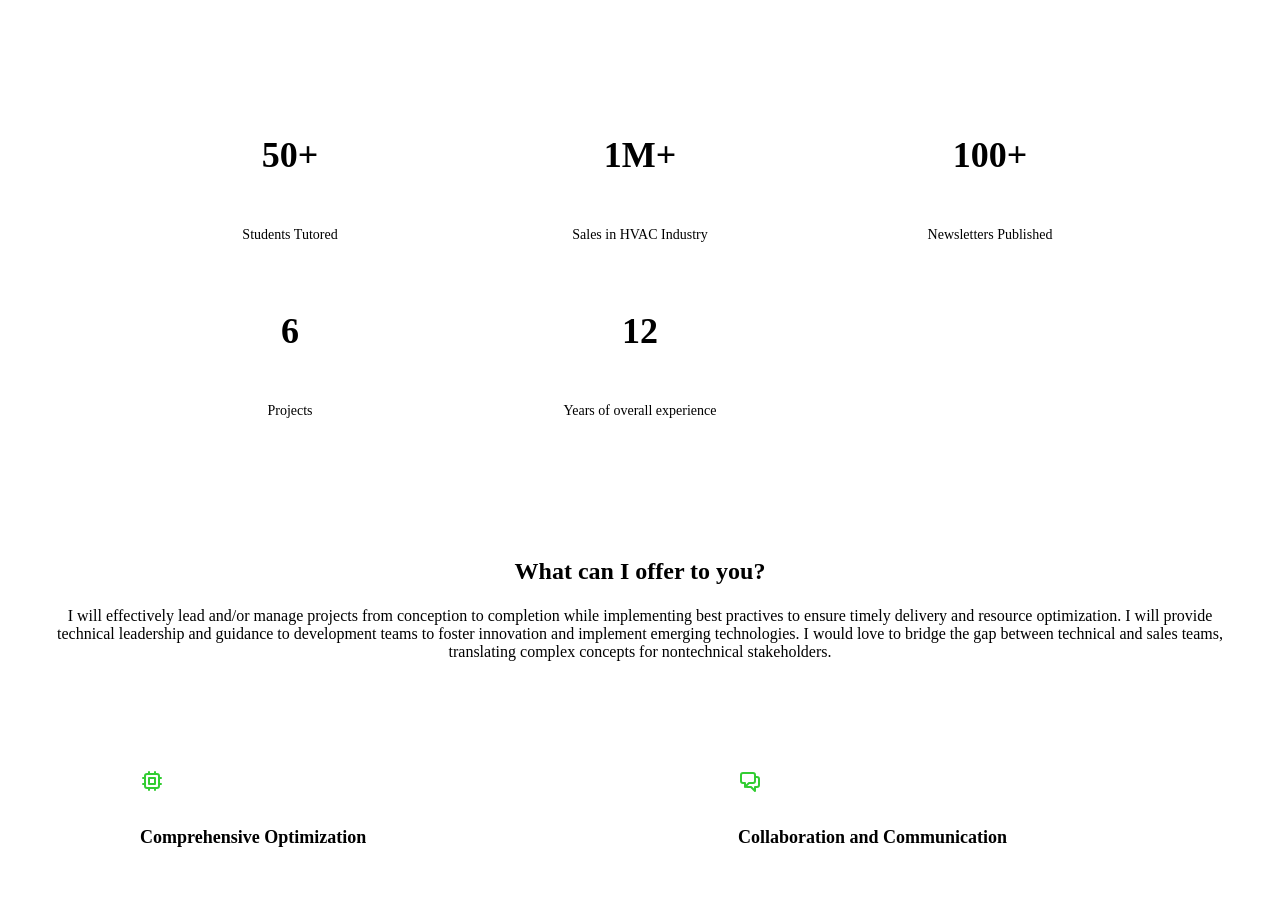
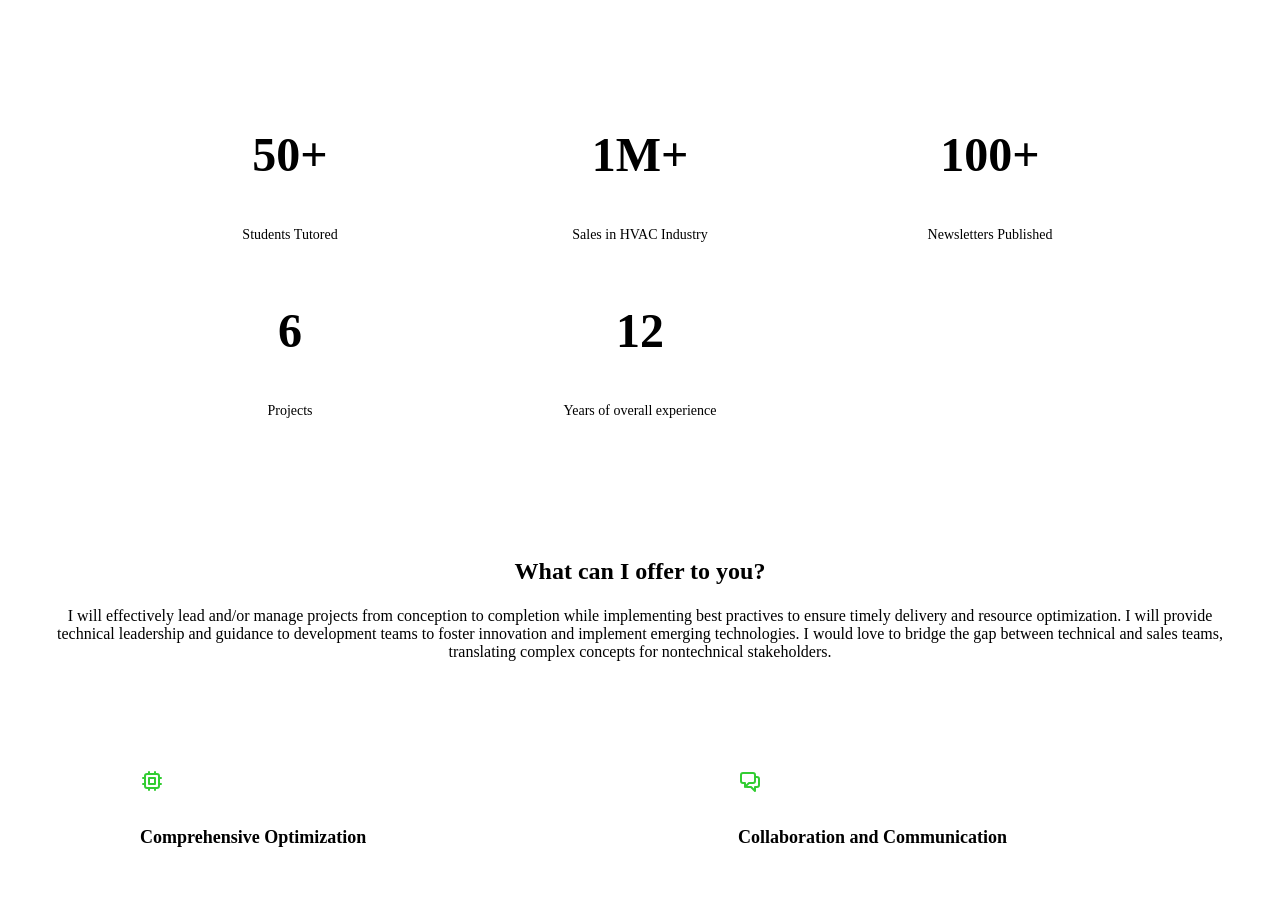
Before and after one commit to mjngit/portfolio, a React app: page /deposit in a window 1280 px wide. Shown: the part 800-1697 px from the top of the page. Built offline with nearby package versions, Linux system fonts and the light colour scheme; no server answers; the HTML template or start-up script is replaced by a standard one; what react-swipeable-views-utils would draw is missing.

Commit message:
style touchup 1.26

```diff
--- a/src/Components/HomeComponents/HomeV2.js
+++ b/src/Components/HomeComponents/HomeV2.js
@@ -87,23 +87,23 @@ function HomeV2() {
             <section className="p-6 dark:bg-gray-800 dark:text-gray-100" style={{ padding: '1.5rem'}}>
                 <div className="container grid justify-center grid-cols-2 mx-auto text-center lg:grid-cols-3" style={{ display: 'grid', justifyContent: 'center', gridTemplateColumns: `350px 350px 350px`, textAlign: 'center' }}>
                     <div className="flex flex-col justify-start m-2 lg:m-6" style={{ display: 'flex', flexDirection: 'column', justifyContent: 'start', margin: '0.5rem'}}>
-                        <p className="text-4xl font-bold leadi lg:text-6xl" style={{ fontSize: '2.25rem', lineHeight: '2.5rem', fontWeight: 'bold' }}>50+</p>
+                        <p className="text-4xl font-bold leadi lg:text-6xl" style={{ fontSize: '3rem', lineHeight: '1rem', fontWeight: 'bold' }}>50+</p>
                         <p className="text-sm sm:text-base" style={{ fontSize: '0.875rem', lineHeight: '1.25rem'}}>Students Tutored</p>
                     </div>
                     <div className="flex flex-col justify-start m-2 lg:m-6" style={{ display: 'flex', flexDirection: 'column', justifyContent: 'start', margin: '0.5rem'}}>
-                        <p className="text-4xl font-bold leadi lg:text-6xl" style={{ fontSize: '2.25rem', lineHeight: '2.5rem', fontWeight: 'bold' }}>1M+</p>
+                        <p className="text-4xl font-bold leadi lg:text-6xl" style={{ fontSize: '3rem', lineHeight: '1rem', fontWeight: 'bold' }}>1M+</p>
                         <p className="text-sm sm:text-base" style={{ fontSize: '0.875rem', lineHeight: '1.25rem'}}>Sales in HVAC Industry</p>
                     </div>
                     <div className="flex flex-col justify-start m-2 lg:m-6" style={{ display: 'flex', flexDirection: 'column', justifyContent: 'start', margin: '0.5rem'}}>
-                        <p className="text-4xl font-bold leadi lg:text-6xl" style={{ fontSize: '2.25rem', lineHeight: '2.5rem', fontWeight: 'bold' }}>100+</p>
+                        <p className="text-4xl font-bold leadi lg:text-6xl" style={{ fontSize: '3rem', lineHeight: '1rem', fontWeight: 'bold' }}>100+</p>
                         <p className="text-sm sm:text-base" style={{ fontSize: '0.875rem', lineHeight: '1.25rem'}}>Newsletters Published</p>
                     </div>
                     <div className="flex flex-col justify-start m-2 lg:m-6" style={{ display: 'flex', flexDirection: 'column', justifyContent: 'start', margin: '0.5rem'}}>
-                        <p className="text-4xl font-bold leadi lg:text-6xl" style={{ fontSize: '2.25rem', lineHeight: '2.5rem', fontWeight: 'bold' }}>6</p>
+                        <p className="text-4xl font-bold leadi lg:text-6xl" style={{ fontSize: '3rem', lineHeight: '1rem', fontWeight: 'bold' }}>6</p>
                         <p className="text-sm sm:text-base" style={{ fontSize: '0.875rem', lineHeight: '1.25rem'}}>Projects</p>
                     </div>
                     <div className="flex flex-col justify-start m-2 lg:m-6" style={{ display: 'flex', flexDirection: 'column', justifyContent: 'start', margin: '0.5rem'}}>
-                        <p className="text-4xl font-bold leadi lg:text-6xl" style={{ fontSize: '2.25rem', lineHeight: '2.5rem', fontWeight: 'bold' }}>12</p>
+                        <p className="text-4xl font-bold leadi lg:text-6xl" style={{ fontSize: '3rem', lineHeight: '1rem', fontWeight: 'bold' }}>12</p>
                         <p className="text-sm sm:text-base" style={{ fontSize: '0.875rem', lineHeight: '1.25rem'}}>Years of overall experience</p>
                     </div>
                     {/* <div className="flex flex-col justify-start m-2 lg:m-6">
```
